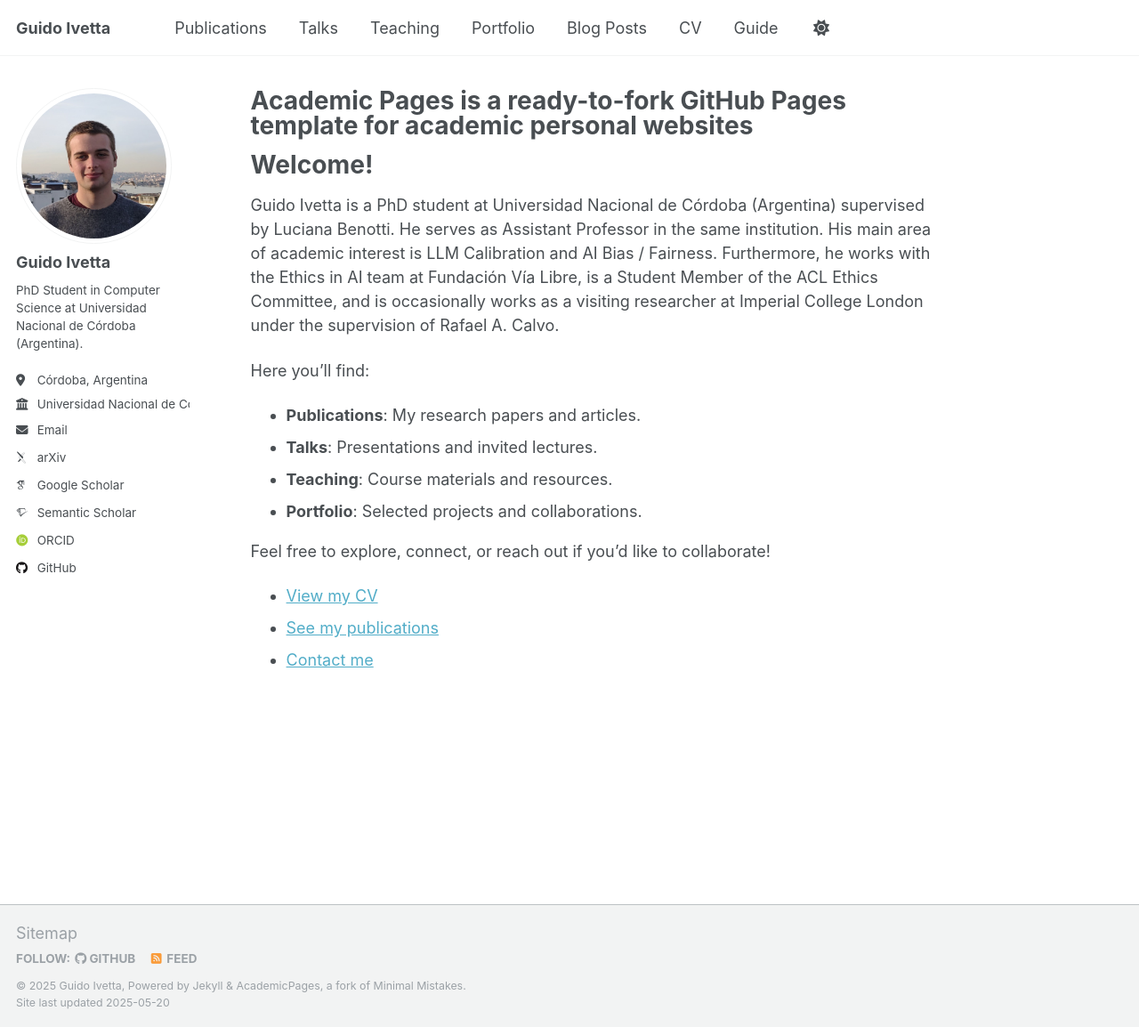
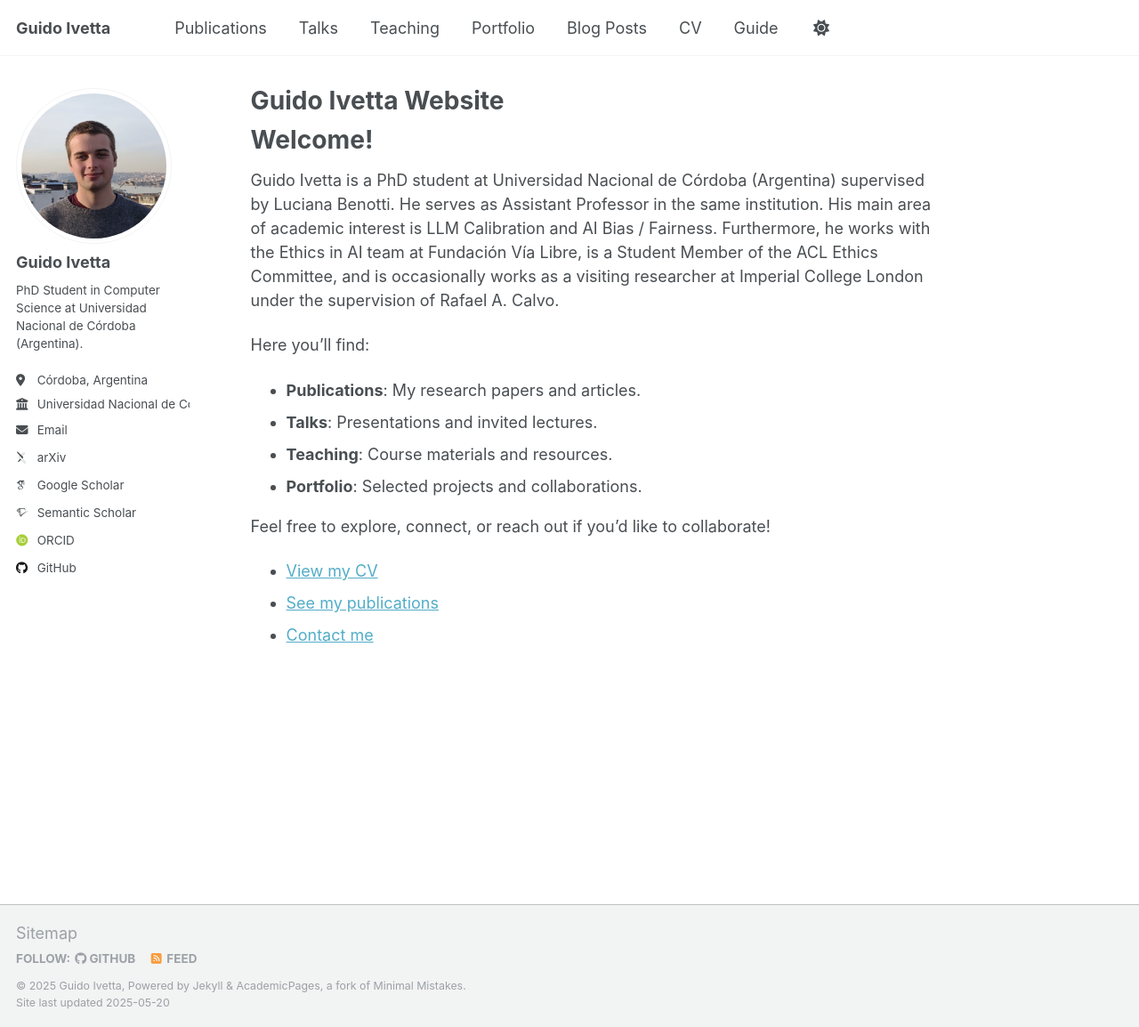
Before and after one commit to guidoivetta/guidoivetta.github.io, a Jekyll site: the page built from _pages/about.md, in a window 1280 px wide and 1154 px high. Shown: the whole window at 89% size. Built offline with Jekyll 4.4.1, drawn with Linux system fonts in a browser that asks for light colours; some web fonts are replaced.

Commit message:
added front page title

```diff
--- a/_pages/about.md
+++ b/_pages/about.md
@@ -1,6 +1,6 @@
 ---
 permalink: /
-title: "Academic Pages is a ready-to-fork GitHub Pages template for academic personal websites"
+title: "Guido Ivetta Website"
 author_profile: true
 redirect_from:
   - /about/
```
